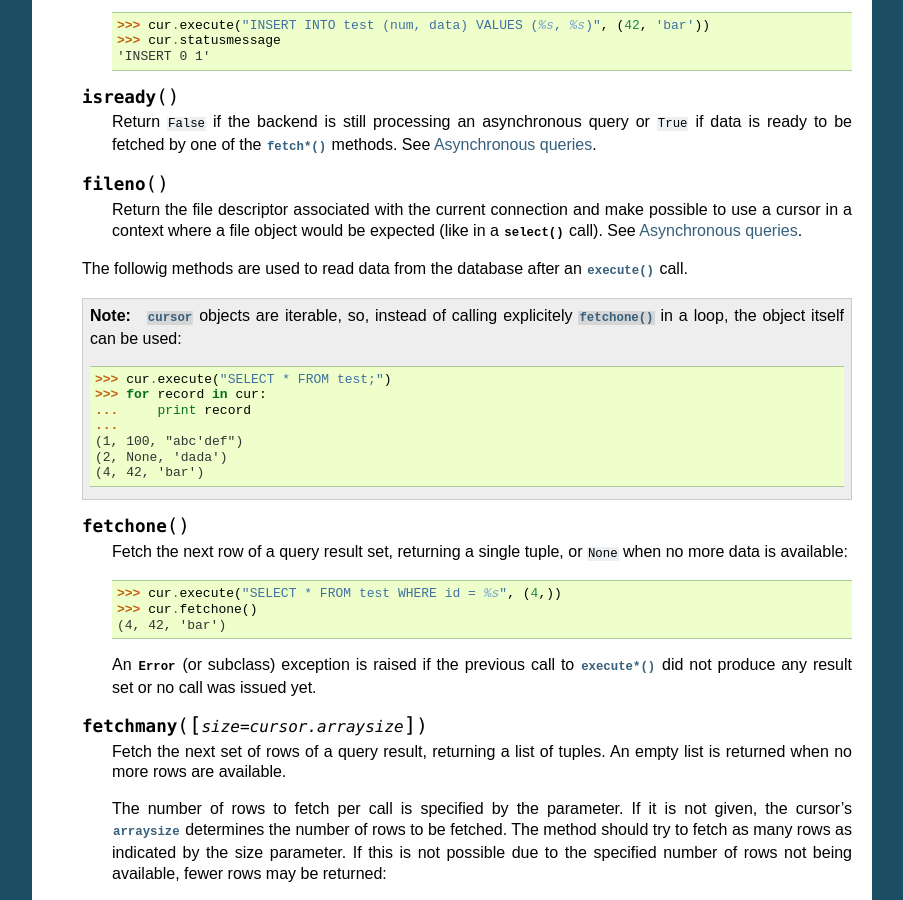
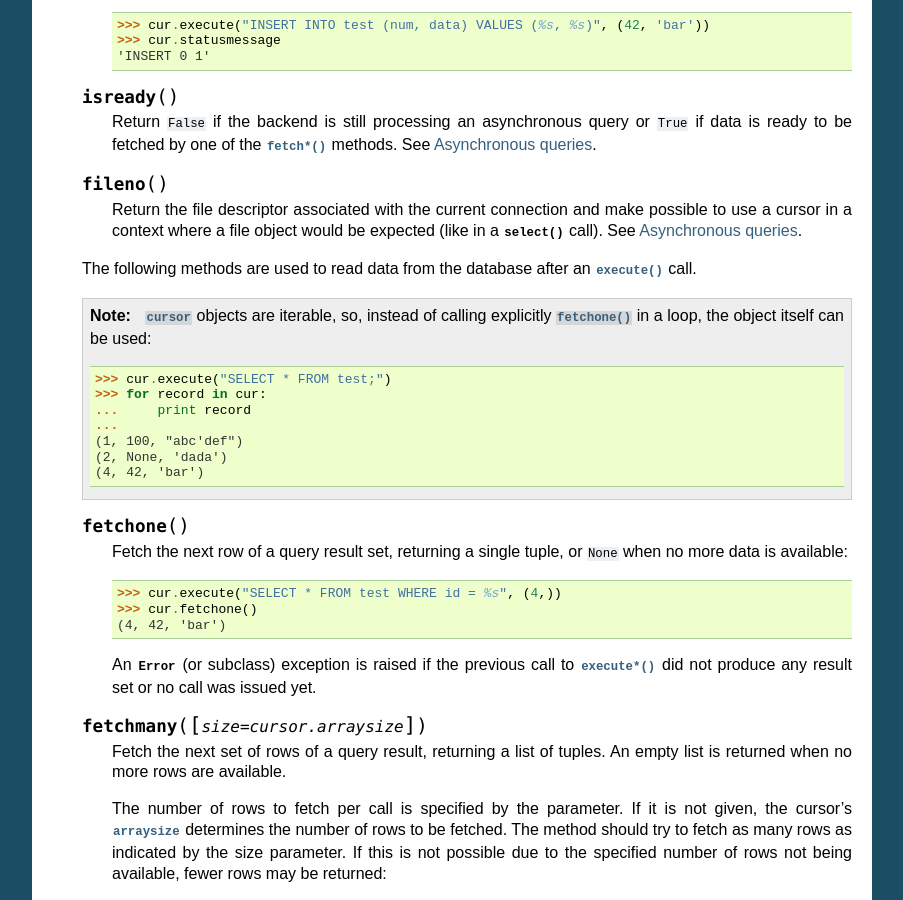
Before and after one commit to psycopg/psycopg2, a Sphinx documentation site: the page built from doc/cursor.rst, in a window 1280 px wide and 900 px high, scrolled down 2294 px. Shown: the whole window, without its empty margins (198-1101 px from the left). Built offline with Sphinx 7.4.7, drawn with Linux system fonts in a browser that asks for light colours; some of the changed text lies outside the part shown.

Commit message:
Fixed some typos

```diff
--- a/doc/connection.rst
+++ b/doc/connection.rst
@@ -121,7 +121,7 @@
     .. method:: get_transaction_status()
 
         Return the current session transaction status as an integer.  Symbolic
-        constants for the vaules are defined in the module
+        constants for the values are defined in the module
         :mod:`psycopg2.extensions`: see :ref:`transaction-status-constants`
         for the available values.
 
@@ -131,7 +131,7 @@
 
     .. attribute:: protocol_version
 
-        A read-ony integer representing frontend/backend protocol being used.
+        A read-only integer representing frontend/backend protocol being used.
         It can be 2 or 3.
 
         .. seealso:: libpq docs for `PQprotocolVersion()`__ for details.
--- a/doc/cursor.rst
+++ b/doc/cursor.rst
@@ -171,13 +171,13 @@
 
     .. _fetch*:
 
-    The followig methods are used to read data from the database after an
+    The following methods are used to read data from the database after an
     :meth:`execute()` call.
 
     .. note::
 
         :class:`cursor` objects are iterable, so, instead of calling
-        explicitely :meth:`fetchone()` in a loop, the object itself can be
+        explicitly :meth:`fetchone()` in a loop, the object itself can be
         used::
 
             >>> cur.execute("SELECT * FROM test;")
--- a/doc/module.rst
+++ b/doc/module.rst
@@ -163,7 +163,7 @@
 .. _StandardError: http://docs.python.org/library/exceptions.html#exceptions.StandardError
 
 
-.. _type-objects-and-costructors:
+.. _type-objects-and-constructors:
 
 Type Objects and Constructors
 -----------------------------
--- a/doc/usage.rst
+++ b/doc/usage.rst
@@ -143,7 +143,7 @@
 
 Named arguments are supported too using ``%(name)s`` placeholders.  Using named
 arguments the values can be passed to the query in any order and many
-placeholder can use the the same values::
+placeholder can use the same values::
 
     >>> cur.execute(
     ...     """INSERT INTO some_table (an_int, a_date, another_date, a_string)
@@ -296,7 +296,7 @@
 query returned an huge amount of data, a proportionally large amount of memory
 will be allocated by the client.
 
-If the dataset is too large to be pratically handled on the client side, it is
+If the dataset is too large to be practically handled on the client side, it is
 possible to create a *server side* cursor. Using this kind of cursor it is
 possible to transfer to the client only a controlled amount of data, so that a
 large dataset can be examined without keeping it entirely in memory.
```
Also changed, not shown: other parts of doc/cursor.rst (+2 -2 lines), doc/advanced.rst (+4 -4 lines).
